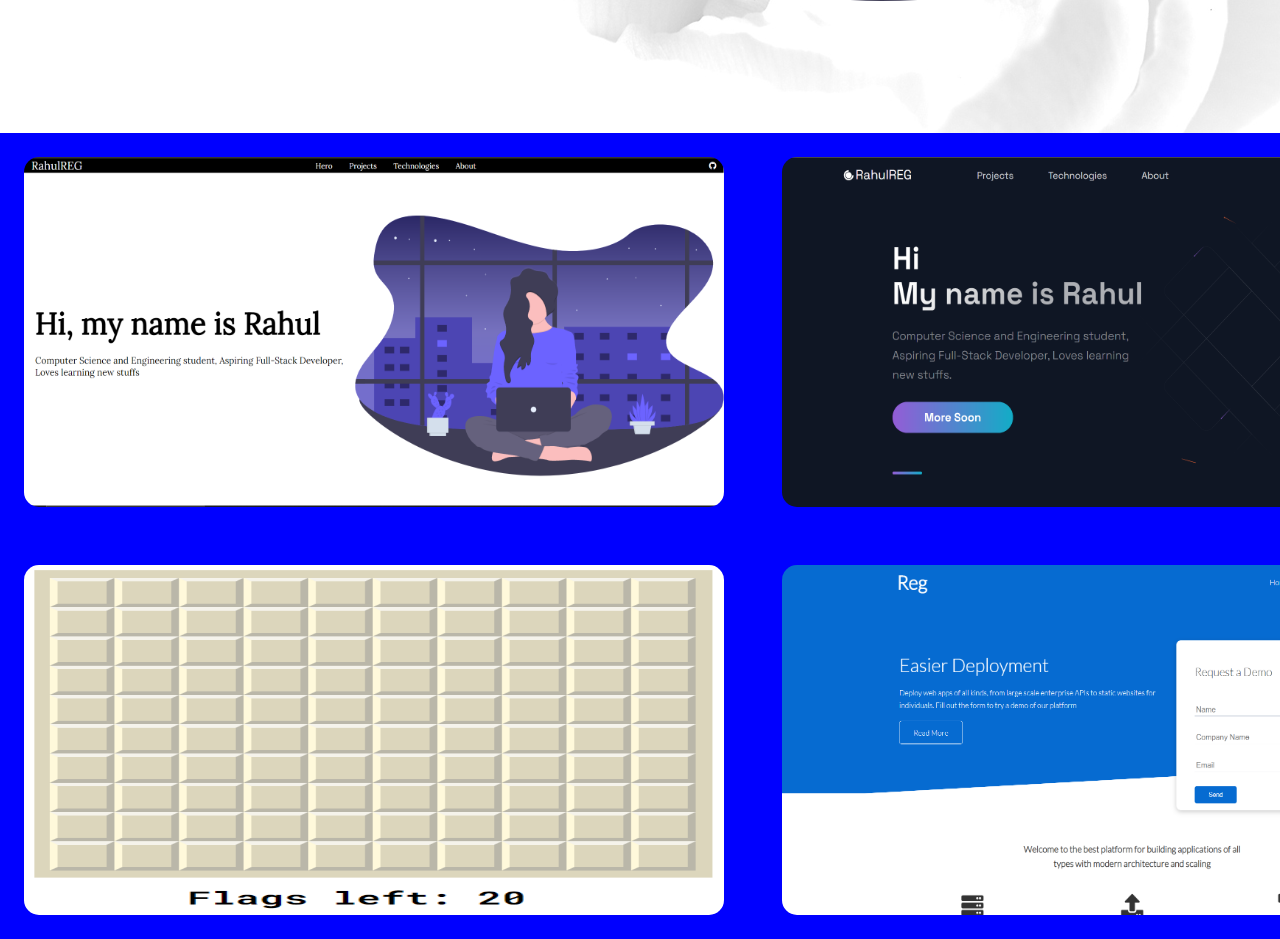
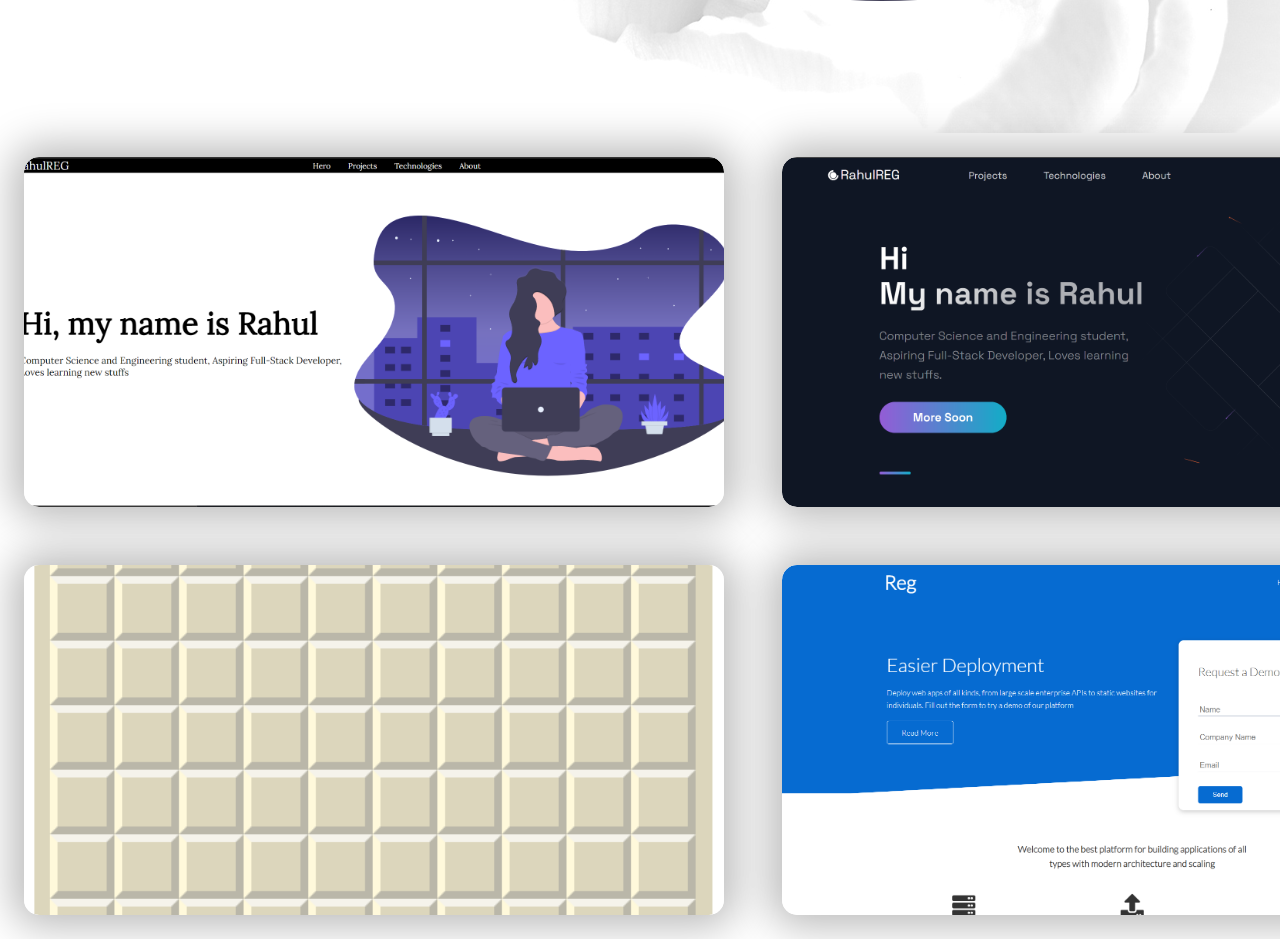
Before and after one commit to RahulREg/portfolio, a plain HTML site: page index.html in a window 1280 px wide. Shown: the part 698-1637 px from the top of the page. Drawn offline with Linux system fonts and the light colour scheme.

Commit message:
cards done

```diff
--- a/sass/style.scss
+++ b/sass/style.scss
@@ -87,20 +87,25 @@ body {
     grid-template-columns: 1fr 1fr;
     gap: 10px;
     align-items: center;
-    background-color: blue;
+    // background-color: blue;
 
     .wrapper {
         width: 700px;
         height: 350px;
         // border: 1px solid black;
         margin: 1.5rem;
-        // transform: 3s ease-out;
+        border-radius: 15px;
+        transition: 0.4s ease-out;
         overflow: hidden;
+
+        box-shadow: 0px 0px 41px 11px rgba(0, 0, 0, 0.28);
+        -webkit-box-shadow: 0px 0px 41px 11px rgba(0, 0, 0, 0.28);
+        -moz-box-shadow: 0px 0px 41px 11px rgba(0, 0, 0, 0.28);
 
         &:hover {
             .info {
                 height: auto;
-                animation: card-animation 1s ease-in-out forwards;
+                animation: card-animation 0.5s ease-out forwards;
             }
 
             transform: translateY(-15px);
@@ -115,14 +120,14 @@ body {
             img {
                 width: 100%;
                 height: 100%;
-                object-fit: fill;
+                object-fit: cover;
                 //position: absolute;
                 top: 0;
                 left: 0;
                 border-radius: 15px;
             }
 
-            .info{
+            .info {
                 width: 100%;
                 padding: 1rem;
                 border-bottom-left-radius: 15px;
```
Also changed, not shown: sass/style.css, 1 other file.
